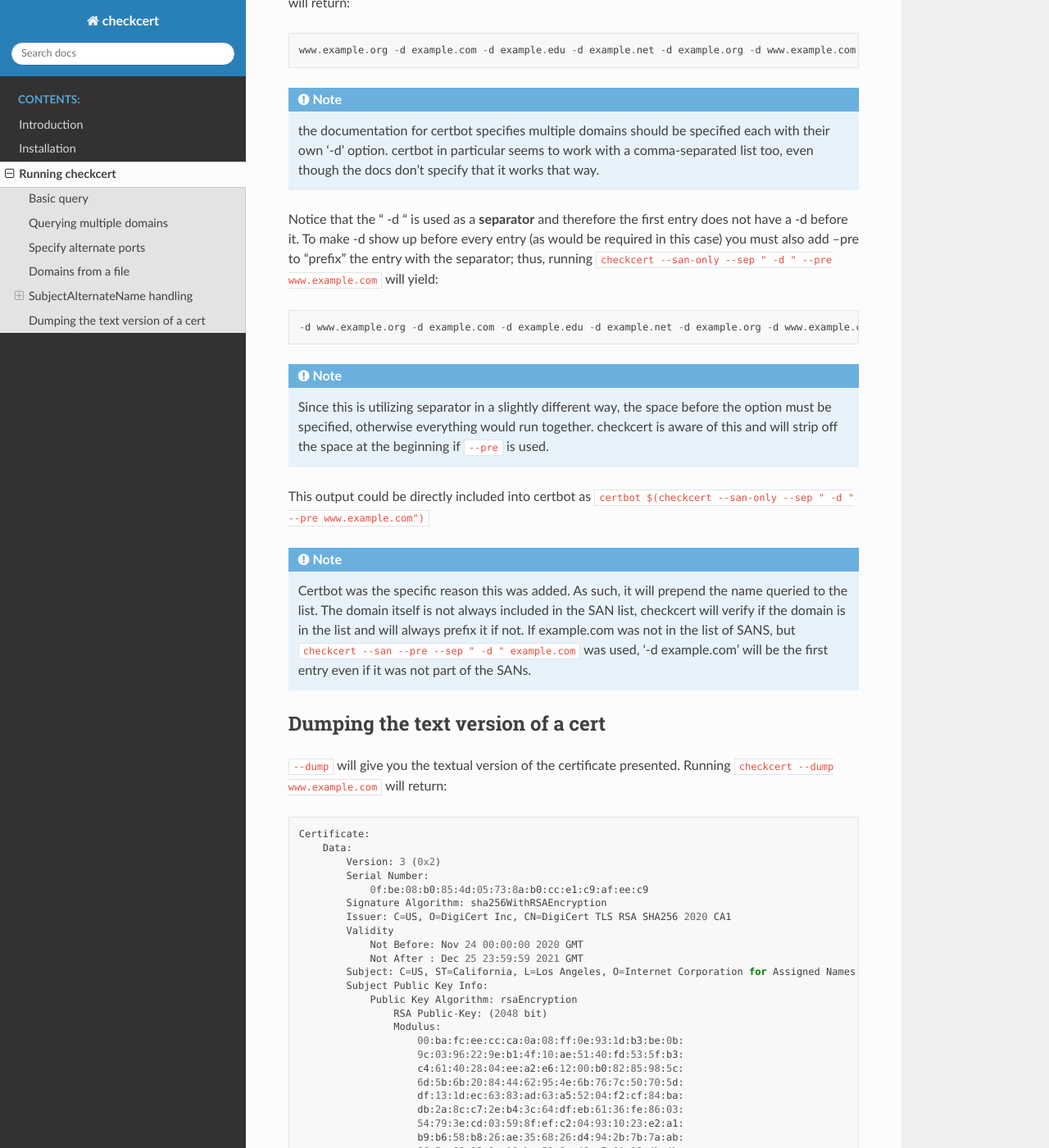
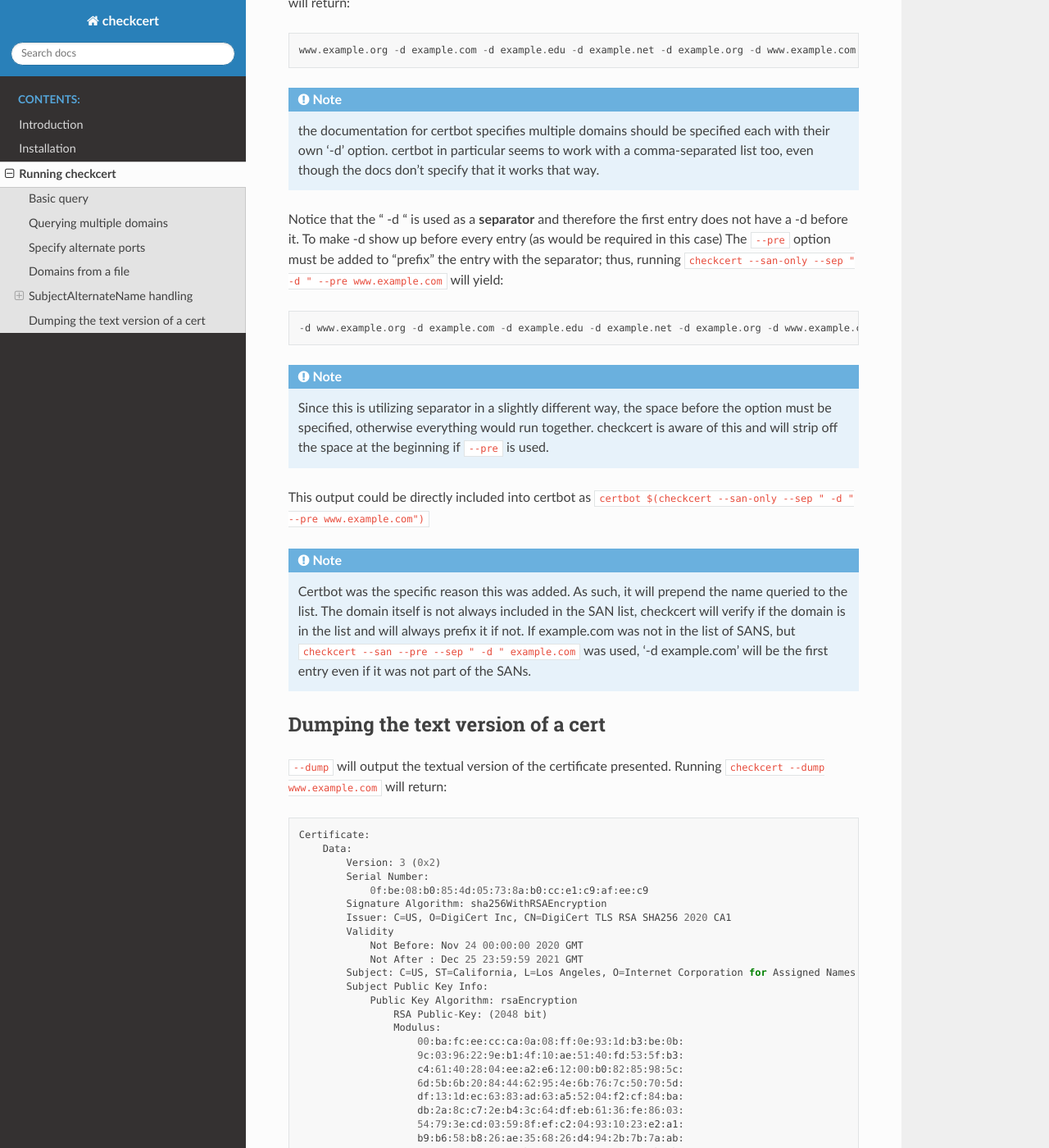
Before and after one commit to kellya/checkcert, a Sphinx documentation site: the page built from docs/source/running.rst, in a window 1280 px wide and 1400 px high, scrolled down 2821 px. Shown: the whole window at 82% size. Built offline with Sphinx 7.4.7 and the Read the Docs theme 2.0.0, drawn with Linux system fonts in a browser that asks for light colours; some of the changed text lies outside the part shown.

Commit message:
docs: remove personal "you/I/me"

```diff
--- a/docs/source/running.rst
+++ b/docs/source/running.rst
@@ -6,7 +6,7 @@
 Basic query
 -----------
 
-To do a simple validation, run something like ``checkcert www.example.com``.  You should get output like:
+To do a simple validation, run something like ``checkcert www.example.com``.  This should yield output like:
 
 .. figure:: images/basic.png
    :alt: basic output example
@@ -90,7 +90,7 @@
 
 .. note:: the documentation for certbot specifies multiple domains should be specified each with their own '-d' option.  certbot in particular seems to work with a comma-separated list too, even though the docs don't specify that it works that way.
 
-Notice that the " -d " is used as a **separator** and therefore the first entry does not have a -d before it.  To make -d show up before every entry (as would be required in this case) you must also add --pre to "prefix" the entry with the separator; thus, running ``checkcert --san-only --sep " -d " --pre www.example.com`` will yield::
+Notice that the " -d " is used as a **separator** and therefore the first entry does not have a -d before it.  To make -d show up before every entry (as would be required in this case) The ``--pre`` option must be added to "prefix" the entry with the separator; thus, running ``checkcert --san-only --sep " -d " --pre www.example.com`` will yield::
 
     -d www.example.org -d example.com -d example.edu -d example.net -d example.org -d www.example.com -d www.example.edu -d www.example.net
 
@@ -104,7 +104,7 @@
 Dumping the text version of a cert
 ----------------------------------
 
-``--dump`` will give you the textual version of the certificate presented.  Running ``checkcert --dump www.example.com`` will return::
+``--dump`` will output the textual version of the certificate presented.  Running ``checkcert --dump www.example.com`` will return::
 
     Certificate:
         Data:
```
